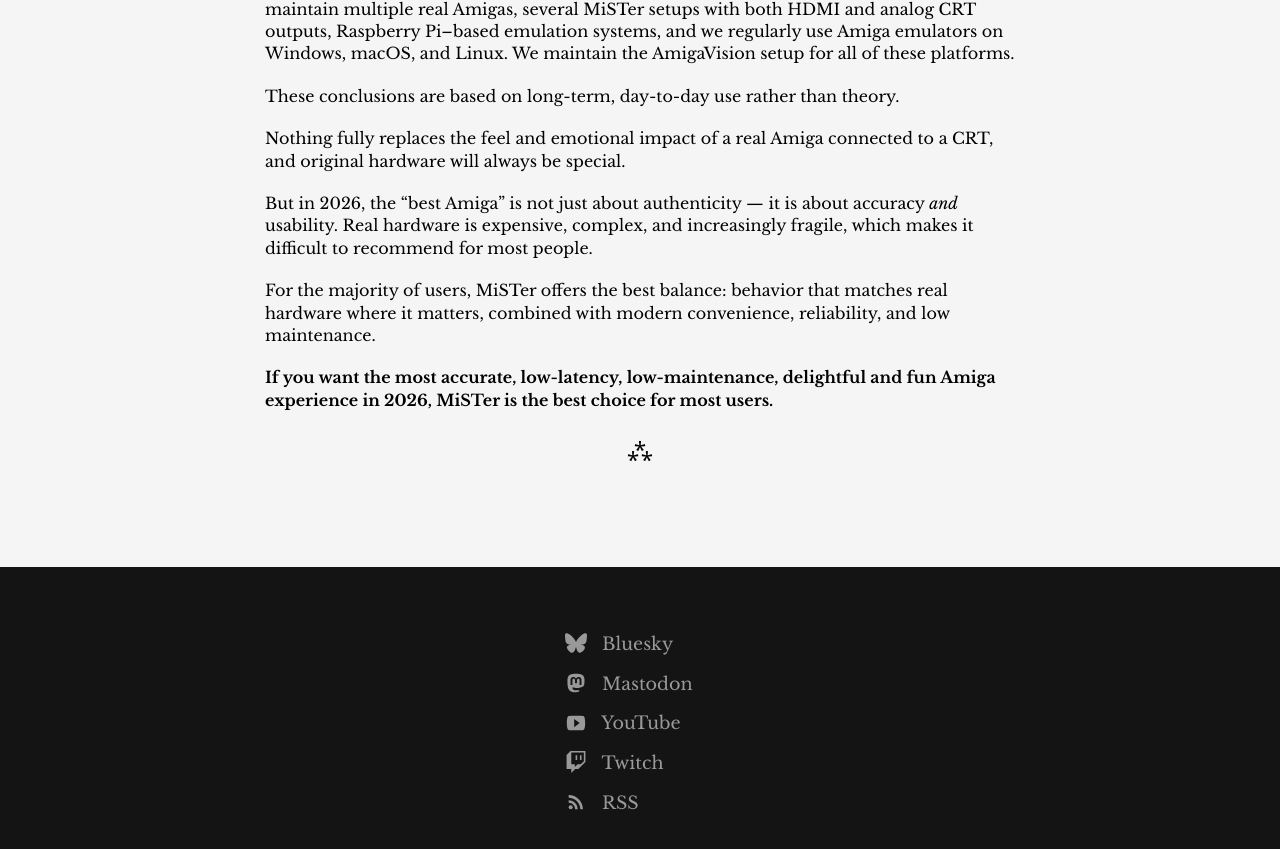
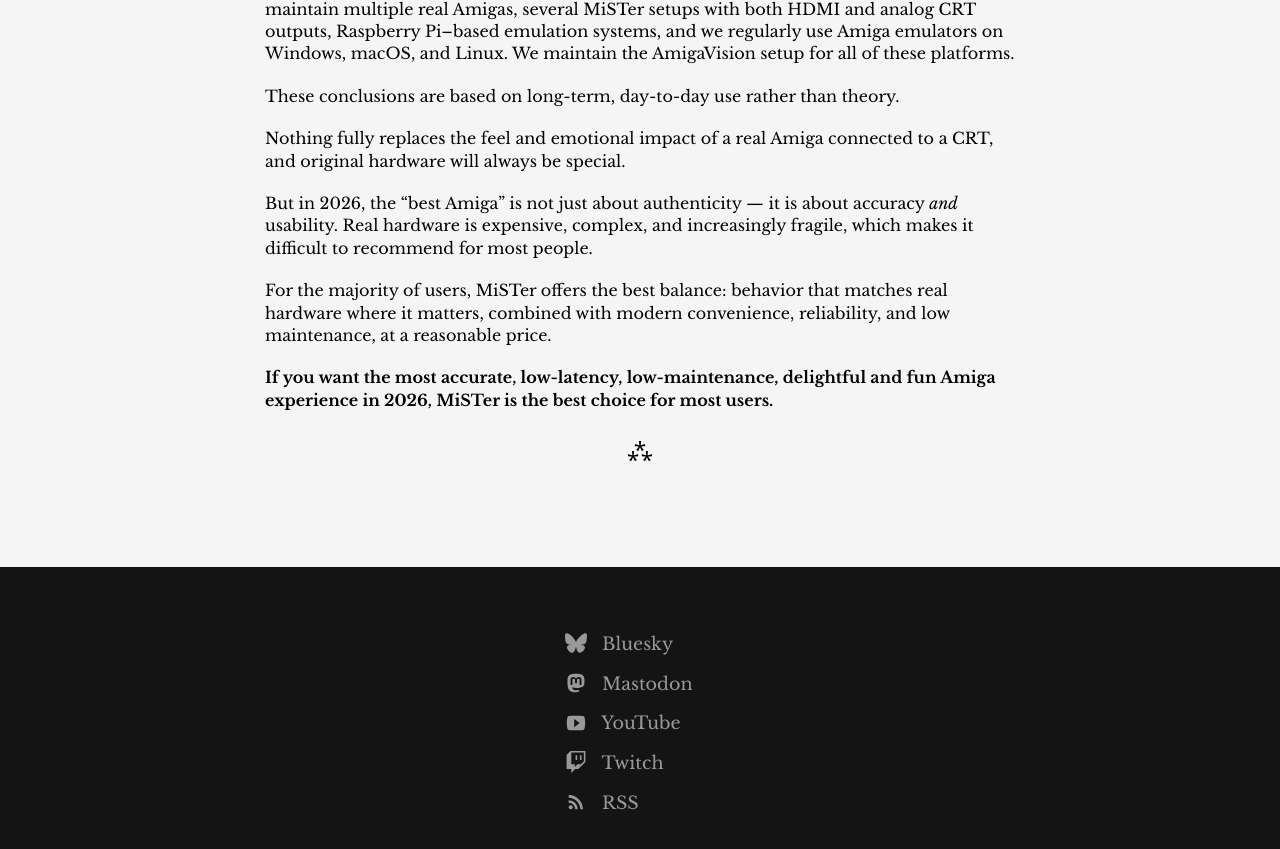
Before and after one commit to amigavision/amigavision.github.io, a Jekyll site: the page built from best.md, in a window 1280 px wide and 900 px high, scrolled down 6834 px. Shown: the top 849 px of the window. Built offline with Jekyll 4.4.1, drawn with Linux system fonts in a browser that asks for light colours.

Commit message:
Add cost aspect

```diff
--- a/best.md
+++ b/best.md
@@ -177,7 +177,7 @@
 
 But in 2026, the “best Amiga” is not just about authenticity — it is about accuracy *and* usability. Real hardware is expensive, complex, and increasingly fragile, which makes it difficult to recommend for most people.
 
-For the majority of users, MiSTer offers the best balance: behavior that matches real hardware where it matters, combined with modern convenience, reliability, and low maintenance.
+For the majority of users, MiSTer offers the best balance: behavior that matches real hardware where it matters, combined with modern convenience, reliability, and low maintenance, at a reasonable price.
 
 **If you want the most accurate, low-latency, low-maintenance, delightful and fun Amiga experience in 2026, MiSTer is the best choice for most users.**
 
```
